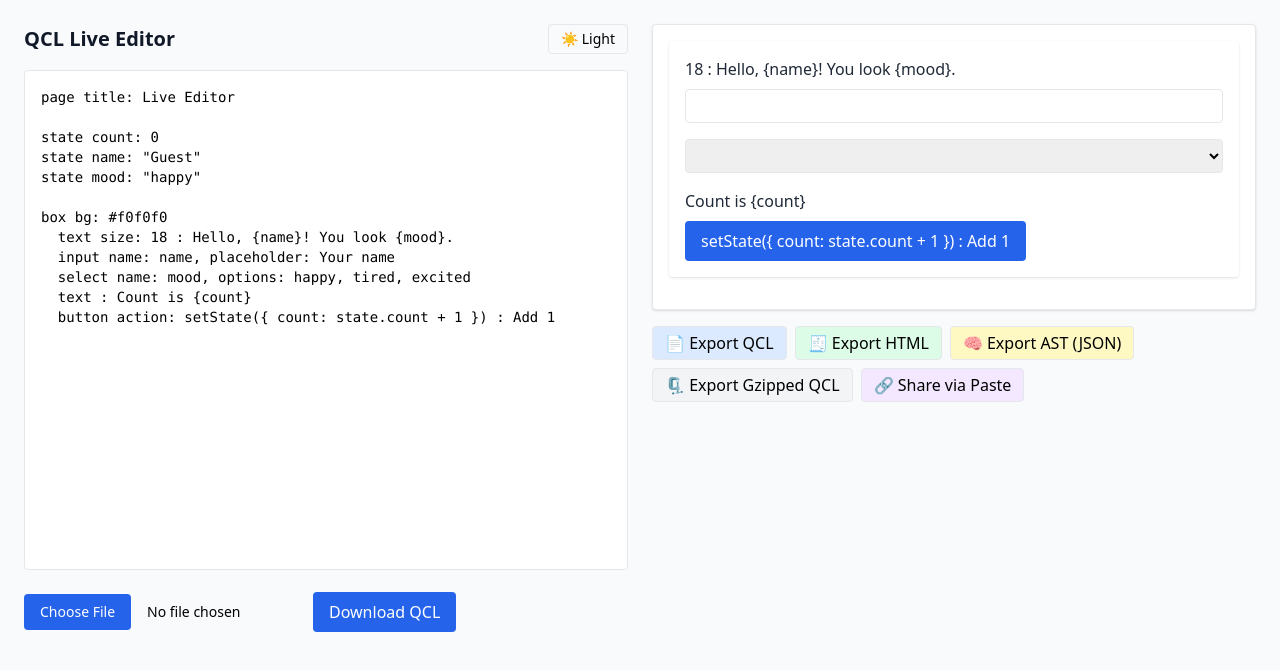
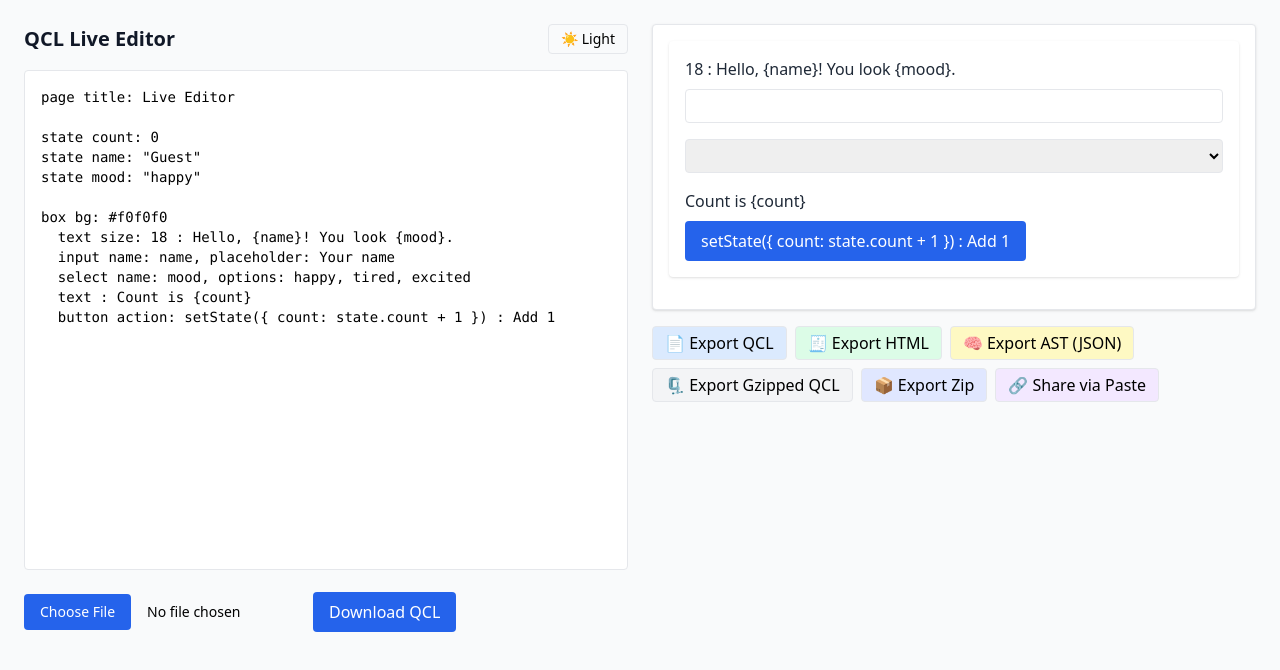
Before and after one commit to build-africa-eng/qcl, a Next.js app: page /editor in a window 1280 px wide. Shown: the top 670 px of the page. Built offline with nearby package versions, Linux system fonts and the light colour scheme.

Commit message:
Update ExportButtons.tsx

```diff
--- a/src/components/ExportButtons.tsx
+++ b/src/components/ExportButtons.tsx
@@ -4,6 +4,9 @@ import { useState } from 'react';
 import { QCLNode } from '@/lib/qcl-parser';
 import { gzip } from 'pako';
 import { QRCodeCanvas } from 'qrcode.react';
+import JSZip from 'jszip';
+import { saveAs } from 'file-saver';
+import { renderHTMLPage } from '@/lib/qcl-renderer'; // Make sure this exists
 
 type Props = {
   qcl: string;
@@ -29,6 +32,18 @@ export function ExportButtons({ qcl, html, ast }: Props) {
     setToast(`⬇️ Downloaded ${filename}`);
   };
 
+  const exportZip = async () => {
+    const zip = new JSZip();
+    zip.file('source.qcl', qcl);
+    zip.file('index.html', renderHTMLPage(ast || { type: 'Page', body: [] }));
+    if (ast) zip.file('ast.json', JSON.stringify(ast, null, 2));
+    zip.file('README.md', `# QCL Export\n\nThis bundle was generated from the QCL live editor.`);
+
+    const blob = await zip.generateAsync({ type: 'blob' });
+    saveAs(blob, 'qcl-export.zip');
+    setToast('📦 Exported QCL as zip!');
+  };
+
   const copyToClipboard = (text: string) => {
     navigator.clipboard.writeText(text);
     setCopied(true);
@@ -45,6 +60,7 @@ export function ExportButtons({ qcl, html, ast }: Props) {
   return (
     <div className="flex flex-wrap gap-2 mt-4 relative">
       {showToast}
+
       <button
         onClick={() => download(qcl, 'qcl-source.qcl', 'text/plain')}
         className="px-3 py-1 border rounded bg-blue-100 dark:bg-blue-800 dark:text-white hover:bg-blue-200 dark:hover:bg-blue-700"
@@ -76,6 +92,13 @@ export function ExportButtons({ qcl, html, ast }: Props) {
         className="px-3 py-1 border rounded bg-gray-100 dark:bg-gray-700 dark:text-white hover:bg-gray-200 dark:hover:bg-gray-600"
       >
         🗜️ Export Gzipped QCL
+      </button>
+
+      <button
+        onClick={exportZip}
+        className="px-3 py-1 border rounded bg-indigo-100 dark:bg-indigo-800 dark:text-white hover:bg-indigo-200 dark:hover:bg-indigo-700"
+      >
+        📦 Export Zip
       </button>
 
       <button
```
